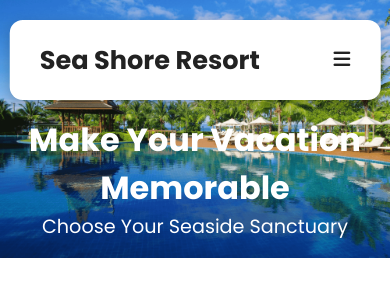
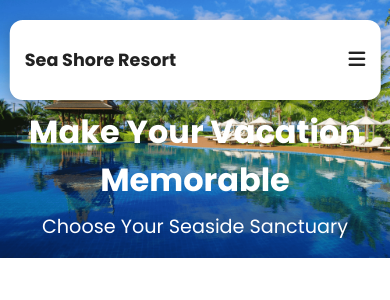
Before and after one commit to TanjimH013/Sea-Shore-Resort, a React (Create React App) app in the folder my-app/: page / in a window 390 px wide. Shown: the top 300 px of the page. Built offline with nearby package versions, Linux system fonts and the light colour scheme; a web font is replaced by a local one.

Commit message:
added laptop and tablet display sizes in NavbarStyles.css with final touch

```diff
--- a/my-app/src/components/HeroStyles.css
+++ b/my-app/src/components/HeroStyles.css
@@ -44,19 +44,28 @@ img {
   color: #222;
 }
 
-@media screen and (max-width: 850px) {
+@media screen and (max-width: 768px) {
   .hero-text h1 {
-    font-size: 2rem;
+    font-size: 1.5rem;
     padding: 10x 20px;
+    margin-bottom: 0.5rem;
   }
 
   .hero-text p {
-    font-size: 1.2rem;
+    font-size: 1rem;
     padding: 0 0 1rem 0;
+    margin-bottom: 0.5rem;
   }
 
   .hero-text .show {
-    display: none;
+    text-decoration: none;
+    background: #fff;
+    padding: 0.6rem 1rem;
+    border-radius: 6px;
+    font-size: 0.9rem;
+    font-weight: bold;
+    letter-spacing: 2px;
+    color: #222;
   }
 }
 
--- a/my-app/src/components/NavbarStyles.css
+++ b/my-app/src/components/NavbarStyles.css
@@ -132,7 +132,75 @@ position: fixed;
   }
 }
 
-@media screen and (max-width: 850px) {
+@media screen and (max-width: 768px) {
+  .NavbarItems {
+    display: flex;
+    justify-content: space-between;
+    align-items: center;
+    padding: 15px;
+    background-color: #fff;
+    box-shadow: 0 5px 15px 0 rgba(0, 0, 0, 0.25);
+    width: 95%;
+    height: 80px;
+    border-radius: 13px;
+    position: fixed;
+    top: 20px;
+    left: 50%;
+    transform: translate(-50%);
+    z-index: 9999;
+  }
+
+  /** formula for floating Navbar
+  position: fixed;
+    top: 20px;
+    left: 50%;
+    transform: translate(-50%);
+    z-index: 9999; [z-index higher values makes Navbar always on the top]
+  */
+
+  .NavbarLogo {
+    color: #222;
+    font-size: 1.1rem;
+    cursor: pointer;
+  }
+
+  .NavMenu {
+    display: grid;
+    grid-template-columns: repeat(6, auto);
+    grid-gap: 7px;
+    list-style: none;
+    align-items: center;
+  }
+
+  .nav-links {
+    text-decoration: none;
+    color: #222;
+    font-size: 0.9rem;
+    font-weight: 600;
+    padding: 0.7rem 0.8rem;
+    white-space: nowrap;
+  }
+
+  .nav-links i {
+    padding-right: 10px;
+  }
+
+  .nav-links:hover {
+    background-color: #01959a;
+    color: #fff;
+    border-radius: 4px;
+    transition: all 0.2s ease-in-out;
+  }
+  .nav-links-bookNow {
+    display: none;
+  }
+
+  .MenuIcon {
+    display: none; /**hid from large screen*/
+  }
+}
+
+@media screen and (max-width: 480px) {
   .NavbarItems {
     z-index: 99;
   }
```
Also changed, not shown: my-app/src/assets/3.HeroServices.jpg (deleted).
